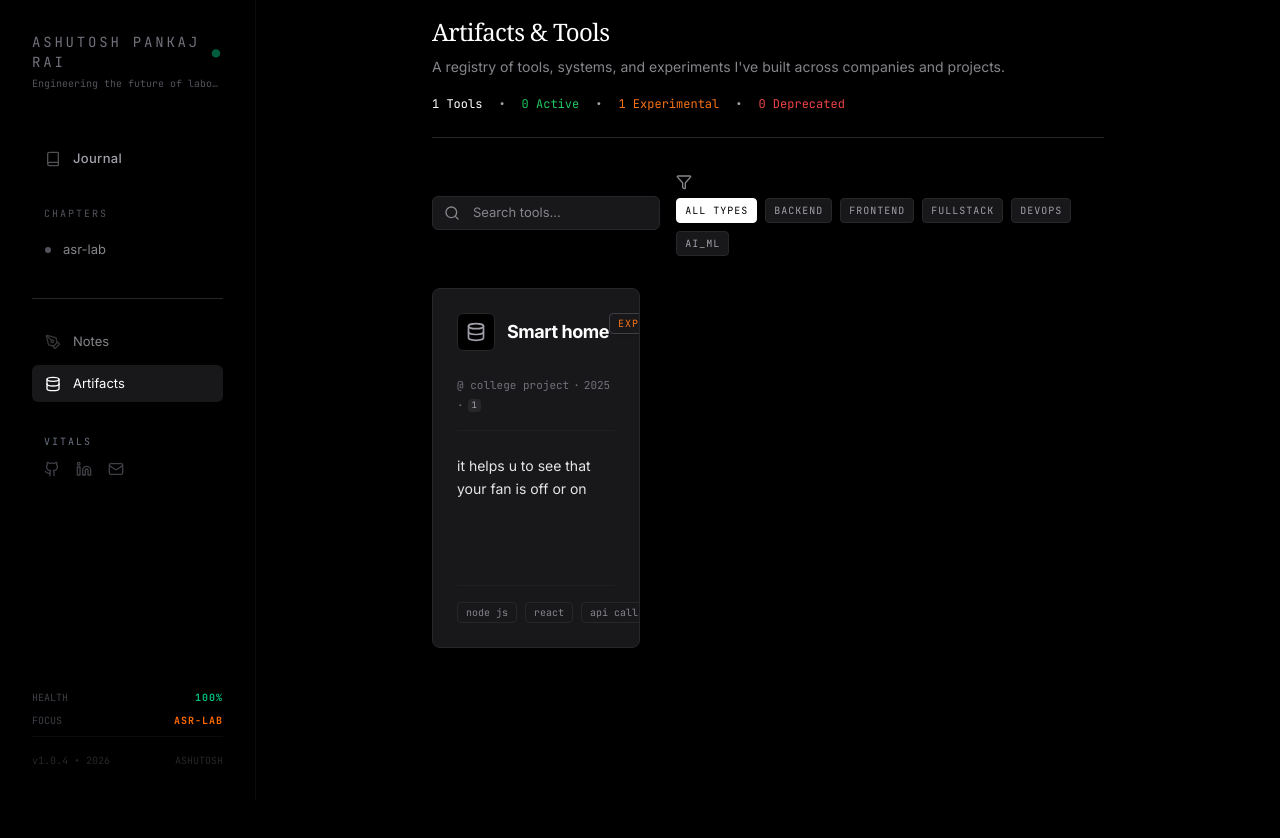
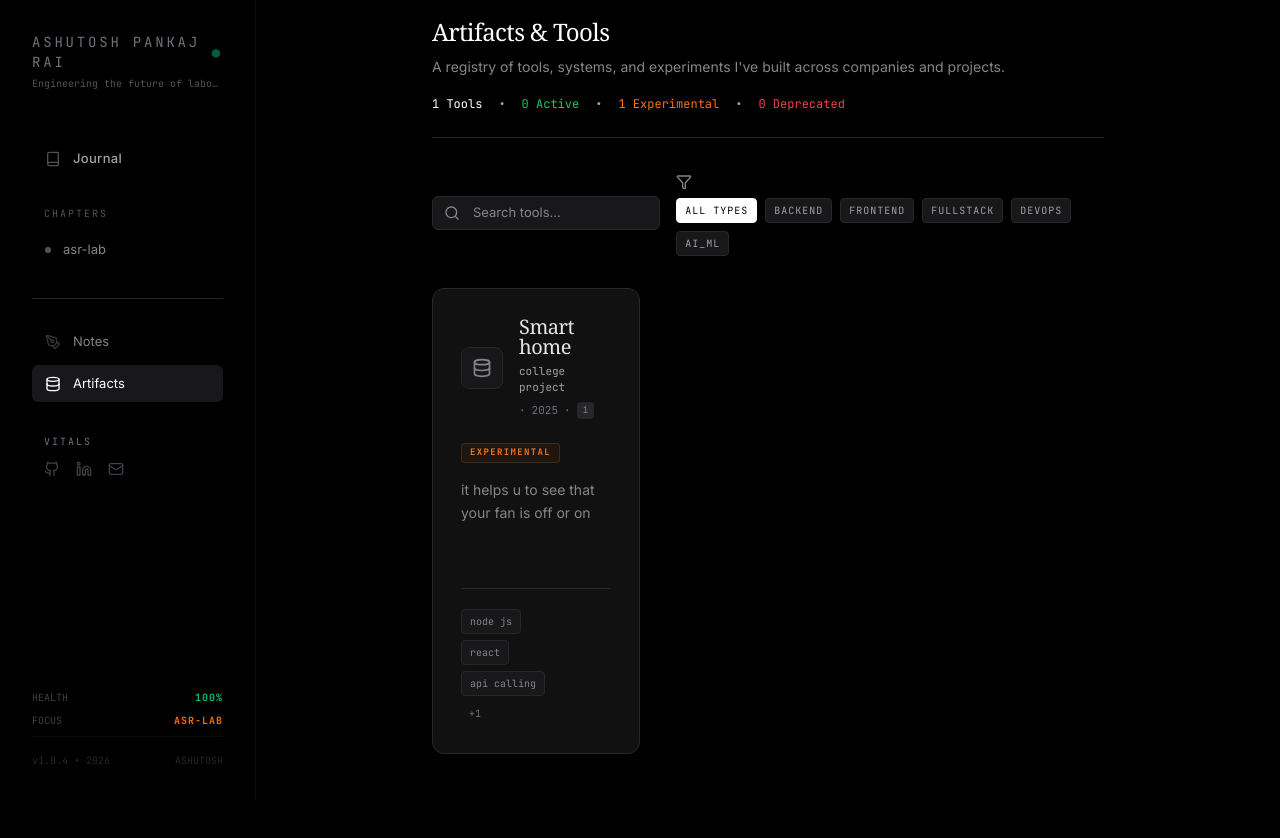
Before and after one commit to Ashurai84/ASR_LABS, a React (Vite) app in the folder frontend/: page / in a window 1280 px wide. Both pictures are taken after a click on the button "Artifacts". Shown: the top 838 px of the page. Before the commit the page ends 800 px from the top, so only its background shows below. Built offline with nearby package versions, Linux system fonts and the light colour scheme.

Commit message:
style(frontend): elegantly restructure tool cards

```diff
--- a/frontend/src/components/tools/ToolCard.tsx
+++ b/frontend/src/components/tools/ToolCard.tsx
@@ -1,6 +1,7 @@
 import React from 'react';
 import type { Tool } from '../../types/lab-state';
 import { ExternalLink, Database, Globe, Network, Smartphone, BrainCircuit, Terminal, ArrowUpRight, Github } from 'lucide-react';
+import { formatDistanceToNow } from 'date-fns';
 
 interface ToolCardProps {
     tool: Tool;
@@ -8,29 +9,29 @@ interface ToolCardProps {
 
 const getTypeIcon = (type?: string) => {
     switch (type?.toUpperCase()) {
-        case 'BACKEND': return <Database className="w-5 h-5 text-zinc-400 group-hover:text-white transition-colors" />;
-        case 'FRONTEND': return <Globe className="w-5 h-5 text-zinc-400 group-hover:text-white transition-colors" />;
-        case 'FULLSTACK': return <Network className="w-5 h-5 text-zinc-400 group-hover:text-white transition-colors" />;
-        case 'MOBILE': return <Smartphone className="w-5 h-5 text-zinc-400 group-hover:text-white transition-colors" />;
-        case 'AI_ML': return <BrainCircuit className="w-5 h-5 text-zinc-400 group-hover:text-white transition-colors" />;
-        case 'DEVOPS': return <Terminal className="w-5 h-5 text-zinc-400 group-hover:text-white transition-colors" />;
-        default: return <Database className="w-5 h-5 text-zinc-400 group-hover:text-white transition-colors" />;
+        case 'BACKEND': return <Database className="w-5 h-5 text-[#85858b] group-hover:text-white transition-colors" />;
+        case 'FRONTEND': return <Globe className="w-5 h-5 text-[#85858b] group-hover:text-white transition-colors" />;
+        case 'FULLSTACK': return <Network className="w-5 h-5 text-[#85858b] group-hover:text-white transition-colors" />;
+        case 'MOBILE': return <Smartphone className="w-5 h-5 text-[#85858b] group-hover:text-white transition-colors" />;
+        case 'AI_ML': return <BrainCircuit className="w-5 h-5 text-[#85858b] group-hover:text-white transition-colors" />;
+        case 'DEVOPS': return <Terminal className="w-5 h-5 text-[#85858b] group-hover:text-white transition-colors" />;
+        default: return <Database className="w-5 h-5 text-[#85858b] group-hover:text-white transition-colors" />;
     }
 };
 
 const getStatusColor = (status: string) => {
     switch (status?.toUpperCase()) {
-        case 'ACTIVE': return 'bg-[#18181b] text-emerald-500 border-zinc-800';
-        case 'EXPERIMENTAL': return 'bg-[#18181b] text-[#f97316] border-[#3f3f46] shadow-sm';
-        case 'DEPRECATED': return 'bg-[#18181b] text-red-500 border-zinc-800';
-        default: return 'bg-zinc-800 text-zinc-400 border-zinc-700';
+        case 'ACTIVE': return 'text-[#22c55e] border-[#22c55e]/20 bg-[#22c55e]/5';
+        case 'EXPERIMENTAL': return 'text-[#f97316] border-[#f97316]/20 bg-[#f97316]/5';
+        case 'DEPRECATED': return 'text-[#ef4444] border-[#ef4444]/20 bg-[#ef4444]/5';
+        default: return 'text-[#a1a1aa] border-[#27272a] bg-[#18181b]';
     }
 };
 
 export const ToolCard: React.FC<ToolCardProps> = ({ tool }) => {
     const statusColor = getStatusColor(tool.status);
 
-    // Safely aggregate tags and limit to exactly 3 or less
+    // Safely aggregate max 3 tags from the nested tech_stack object or fallback tags
     let displayTags: string[] = [];
     if (tool.tech_stack) {
         Object.values(tool.tech_stack).forEach(arr => {
@@ -42,68 +43,68 @@ export const ToolCard: React.FC<ToolCardProps> = ({ tool }) => {
     const visibleTags = displayTags.slice(0, 3);
     const hiddenCount = displayTags.length > 3 ? displayTags.length - 3 : 0;
 
+    const updatedTime = tool.updated_at
+        ? formatDistanceToNow(new Date(tool.updated_at), { addSuffix: true })
+        : 'Unknown';
+
     return (
-        <div className="group transition-all h-full bg-[#18181b] border border-[#27272a] rounded-lg p-6 hover:-translate-y-1 hover:shadow-elevated hover:bg-[#18181b]/90 duration-200 cursor-pointer min-h-[360px] flex flex-col relative overflow-hidden">
+        <div className="group block no-underline h-full min-h-[360px]">
+            <div className="relative h-full p-6 lg:p-7 bg-[#111111] border border-[#27272a] group-hover:border-[#3f3f46] rounded-xl transition-all duration-300 group-hover:-translate-y-1 group-hover:shadow-[0_8px_30px_rgba(0,0,0,0.6)] flex flex-col justify-between overflow-hidden cursor-default">
 
-            {/* 1. Header (Icon, Title, Version) */}
-            <div className="flex items-start justify-between min-h-[48px] mb-4 relative z-10">
-                <div className="flex gap-3 items-center">
-                    <div className="p-2 bg-[#000000] border border-[#27272a] rounded-md shrink-0">
+                {/* 1. Ultra Minimal Header */}
+                <div className="flex items-start justify-between mb-6 z-10 relative">
+                    <div className="flex gap-4 items-center">
+                        <div className="p-2.5 bg-[#18181b] rounded-lg border border-[#27272a] shadow-inner shrink-0 group-hover:bg-[#27272a] transition-colors">
                             {getTypeIcon(tool.type)}
                         </div>
-                    <h3 className="text-[18px] font-bold text-[#ffffff] font-sans tracking-tight leading-none group-hover:text-white max-w-[150px] sm:max-w-full truncate">
+                        <div>
+                            <h3 className="text-xl font-serif font-medium text-[#e5e5e5] tracking-tight leading-none group-hover:text-white transition-colors">
                                 {tool.name}
                             </h3>
-                </div>
-
-                {/* Meta Badge Top Right */}
-                <div className="flex shrink-0">
-                    <span className={`px-2 py-0.5 text-[10px] font-mono tracking-widest uppercase rounded border whitespace-nowrap ${statusColor}`}>
-                        {tool.status}
-                    </span>
-                </div>
-            </div>
-
-            {/* Context Line underneath header */}
-            {tool.work_context && (tool.work_context.company || tool.work_context.timeline || tool.version) && (
-                <div className="flex items-center flex-wrap gap-1 text-[11px] font-mono text-zinc-500 mb-6 border-b border-[#27272a]/50 pb-4 relative z-10">
+                            {tool.work_context && (
+                                <div className="text-[11px] font-mono text-[#6b7280] mt-1.5 flex items-center gap-1.5 flex-wrap">
                                     {tool.work_context.company && (
-                        <span>@ {tool.work_context.company}</span>
+                                        <span className="text-[#a1a1aa]">{tool.work_context.company}</span>
                                     )}
-                    {(tool.work_context.company && tool.work_context.timeline) && (
-                        <span>·</span>
-                    )}
-                    {tool.work_context.timeline && (
-                        <span>{tool.work_context.timeline}</span>
-                    )}
-                     {(tool.version) && (
+                                    {tool.work_context.company && tool.work_context.timeline && <span>·</span>}
+                                    {tool.work_context.timeline && <span>{tool.work_context.timeline}</span>}
+                                    {tool.version && (
                                         <>
                                             <span>·</span>
-                            <span className="text-[#a1a1aa] bg-[#27272a] px-1 py-0.5 rounded text-[9px] leading-none">{tool.version}</span>
+                                            <span className="px-1.5 py-0.5 bg-[#27272a] text-[#85858b] rounded-sm text-[9px]">{tool.version}</span>
                                         </>
                                     )}
                                 </div>
                             )}
+                        </div>
+                    </div>
+                </div>
 
-            {/* 2. Text Content container */}
-            <div className="flex-grow z-10 relative">
-                {/* Fixed height box showing 3 lines max originally */}
-                <p className="text-[14px] text-[#e5e5e5] font-sans leading-relaxed line-clamp-3 group-hover:line-clamp-none transition-all duration-[400ms] w-full">
-                    {tool.description}
+                {/* Status Badge pulled into body to reduce header clutter */}
+                 <div className="mb-4 flex z-10 relative">
+                        <span className={`px-2 py-0.5 text-[9px] font-mono font-bold tracking-[0.15em] uppercase rounded-sm border ${statusColor}`}>
+                            {tool.status}
+                        </span>
+                </div>
+
+                {/* 2. Body Text Area */}
+                <div className="space-y-4 mb-4 flex-grow z-10 relative">
+                    <div className="relative">
+                       <p className="text-[14px] text-[#85858b] font-sans leading-relaxed line-clamp-3 group-hover:line-clamp-none transition-all duration-500 group-hover:text-[#a1a1aa] max-w-[95%]">
+                            {tool.description || "No description provided."}
                         </p>
+                    </div>
 
-                {/* Secret expanding compartment for Contributions */}
-                <div className="max-h-0 opacity-0 group-hover:max-h-[300px] group-hover:opacity-100 group-hover:mt-6 overflow-hidden transition-all duration-[400ms] ease-in-out">
+                    {/* Hover Expanding Area */}
+                    <div className="max-h-0 opacity-0 group-hover:max-h-[300px] group-hover:opacity-100 group-hover:mt-4 overflow-hidden transition-all duration-500 ease-in-out">
                         {tool.my_role?.contributions && tool.my_role.contributions.length > 0 && (
-                        <div className="bg-[#000000]/40 rounded p-4 border border-[#27272a]/30 mt-2">
-                            <h4 className="text-[10px] font-mono text-[#a1a1aa] uppercase tracking-widest mb-3 pb-2 border-b border-[#27272a]/50">
-                                {tool.my_role.title ? `Role: ${tool.my_role.title}` : 'Contributions'}
-                            </h4>
-                            <ul className="space-y-1.5 list-none m-0 p-0 text-[12px] text-zinc-400 font-sans">
-                                {tool.my_role.contributions.map((contribution, idx) => (
-                                    <li key={idx} className="flex gap-2">
-                                        <span className="text-[#a1a1aa] shrink-0 mt-[1px]">•</span>
-                                        <span className="leading-snug">{contribution}</span>
+                            <div className="pt-4 border-t border-[#27272a]/50">
+                                <span className="text-[10px] font-mono tracking-widest text-[#6b7280] uppercase block mb-3">Role & Contributions</span>
+                                <ul className="space-y-2">
+                                    {tool.my_role.contributions.map((cont, i) => (
+                                        <li key={i} className="text-[12px] text-[#a1a1aa] flex items-start gap-2 max-w-[95%]">
+                                            <span className="text-orange-500/50 mt-1 text-[10px] shrink-0">■</span>
+                                            <span className="leading-snug">{cont}</span>
                                         </li>
                                     ))}
                                 </ul>
@@ -112,37 +113,41 @@ export const ToolCard: React.FC<ToolCardProps> = ({ tool }) => {
                     </div>
                 </div>
 
-            {/* 3. Footer pinned to bottom (links + stack) */}
-            <div className="mt-8 flex justify-between items-center gap-4 pt-4 border-t border-[#27272a]/50 relative z-10 shrink-0">
-                <div className="flex gap-2">
+                {/* 3. Footer Area */}
+                <div className="mt-8 flex flex-wrap items-center justify-between gap-4 pt-5 border-t border-[#27272a] group-hover:border-[#3f3f46] transition-colors z-10 relative shrink-0">
+
+                    {/* Tech Pills */}
+                    <div className="flex flex-wrap gap-1.5 max-w-[60%]">
                         {visibleTags.map((tech, i) => (
-                        <span key={i} className="px-2 py-0.5 text-[10px] font-mono text-[#85858b] bg-[#18181b] border border-[#27272a] rounded whitespace-nowrap">
+                            <span key={i} className="px-2 py-1 text-[10px] font-mono text-[#85858b] bg-[#18181b] border border-[#27272a] rounded-sm truncate max-w-[100px]" title={tech}>
                                 {tech}
                             </span>
                         ))}
                         {hiddenCount > 0 && (
-                        <span className="px-1.5 py-0.5 text-[10px] font-mono text-[#6b7280] flex items-center bg-transparent">
+                            <span className="px-2 py-1 text-[10px] font-mono text-[#6b7280] bg-transparent rounded-sm flex items-center">
                                 +{hiddenCount}
                             </span>
                         )}
                     </div>
 
-                <div className="flex items-center gap-2 shrink-0">
+                    {/* Action Links */}
+                    <div className="flex items-center gap-2">
                         {tool.links?.github && (
-                        <a href={tool.links.github} target="_blank" rel="noreferrer" className="text-[11px] font-mono px-2 py-1.5 bg-[#000000] border border-[#27272a] rounded hover:border-[#3f3f46] hover:text-[#ededed] transition-colors text-zinc-500 flex items-center gap-1.5 shadow-sm">
-                            <Github className="w-3.5 h-3.5" /> Code
+                            <a href={tool.links.github} target="_blank" rel="noreferrer" className="p-2 text-[#85858b] hover:text-white bg-[#18181b] border border-[#27272a] hover:border-[#3f3f46] hover:bg-[#27272a] rounded-md transition-all shadow-sm">
+                                <Github className="w-4 h-4" />
                             </a>
                         )}
                         {tool.links?.demo && (
-                        <a href={tool.links.demo} target="_blank" rel="noreferrer" className="text-[11px] font-mono px-3 py-1.5 bg-[#ffffff] text-[#000000] border border-[#ffffff] rounded hover:bg-zinc-200 transition-colors flex items-center justify-center gap-1.5 font-bold shadow-sm">
-                            Demo <ExternalLink className="w-3.5 h-3.5" />
+                            <a href={tool.links.demo} target="_blank" rel="noreferrer" className="flex items-center gap-1.5 px-3 py-1.5 text-[11px] font-mono font-bold text-[#111] bg-[#e5e5e5] hover:bg-white rounded-md transition-all shadow-sm">
+                                Demo <ArrowUpRight className="w-3.5 h-3.5" />
                             </a>
                         )}
                     </div>
                 </div>
 
-            {/* Subtle decorative mesh gradient on hover so card isn't completely flat */}
-            <div className="absolute top-0 right-0 w-64 h-64 bg-white/[0.015] rounded-full blur-3xl opacity-0 group-hover:opacity-100 transition-opacity duration-700 pointer-events-none z-0 mix-blend-screen transform translate-x-1/3 -translate-y-1/3" />
+                {/* Secret Glow Effect */}
+                <div className="absolute top-0 right-0 w-64 h-64 bg-[#ffffff]/[0.015] rounded-full blur-3xl opacity-0 group-hover:opacity-100 transition-opacity duration-700 pointer-events-none z-0 transform translate-x-1/2 -translate-y-1/2" />
+            </div>
         </div>
     );
 };
```
Lines whose indentation alone changed are shown as unchanged.
